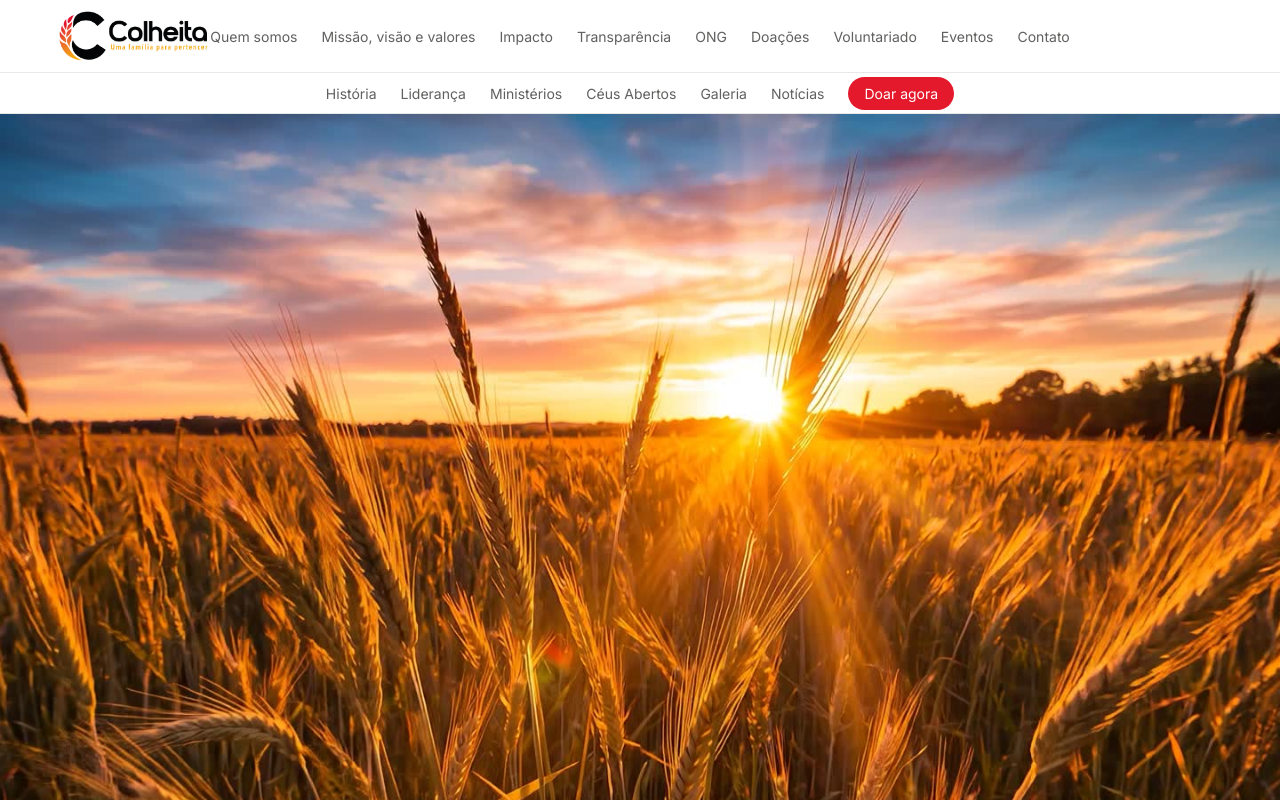
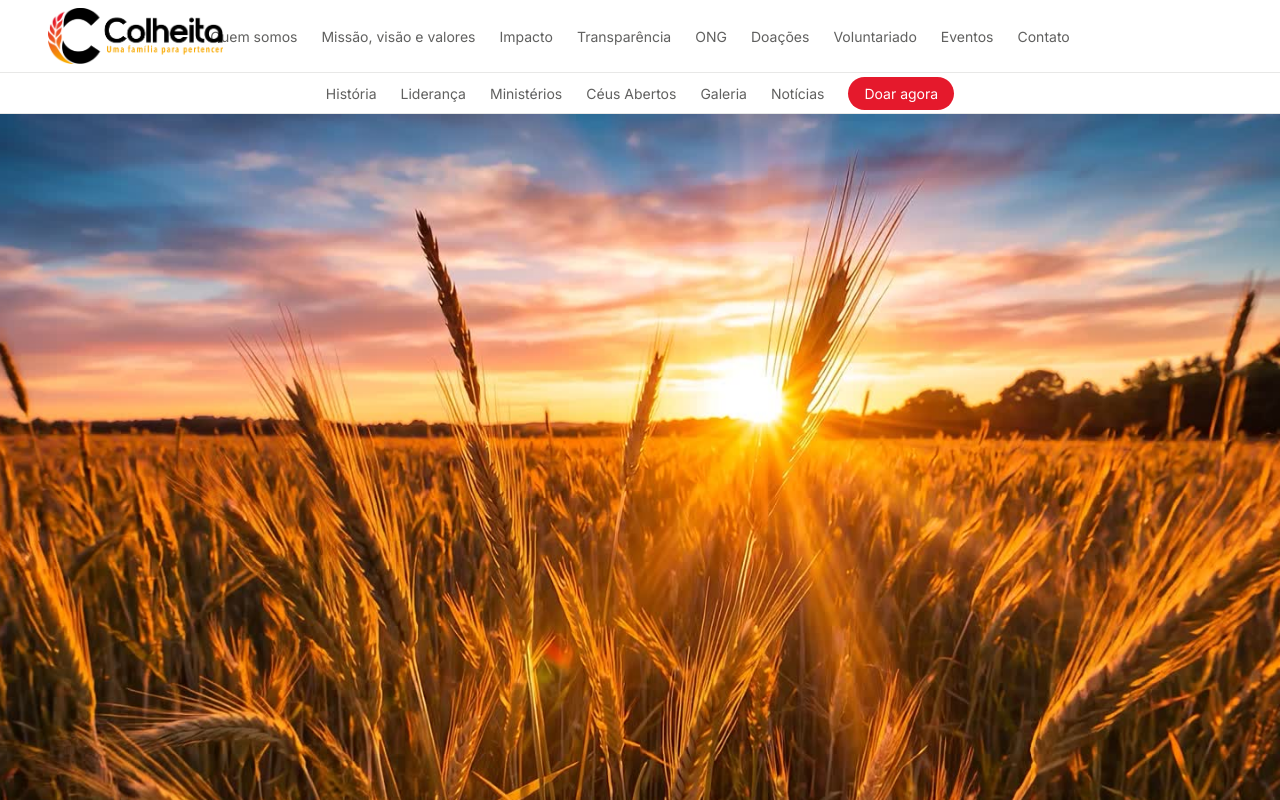
Before and after one commit to asaflael1991-maker/colheita-site, a Next.js app: page / in a window 1280 px wide. Shown: the top 800 px of the page. Built offline with nearby package versions, Linux system fonts and the light colour scheme.

Commit message:
Atualiza logomarca do site

```diff
--- a/src/components/Navbar.tsx
+++ b/src/components/Navbar.tsx
@@ -60,8 +60,8 @@ export default function Navbar() {
           <Image
             src="/images/logo.png"
             alt="Colheita — Uma família para pertencer"
-            width={1080}
-            height={353}
+            width={746}
+            height={239}
             priority
             className="h-14 w-auto"
           />
```
Also changed, not shown: public/images/logo.png.
